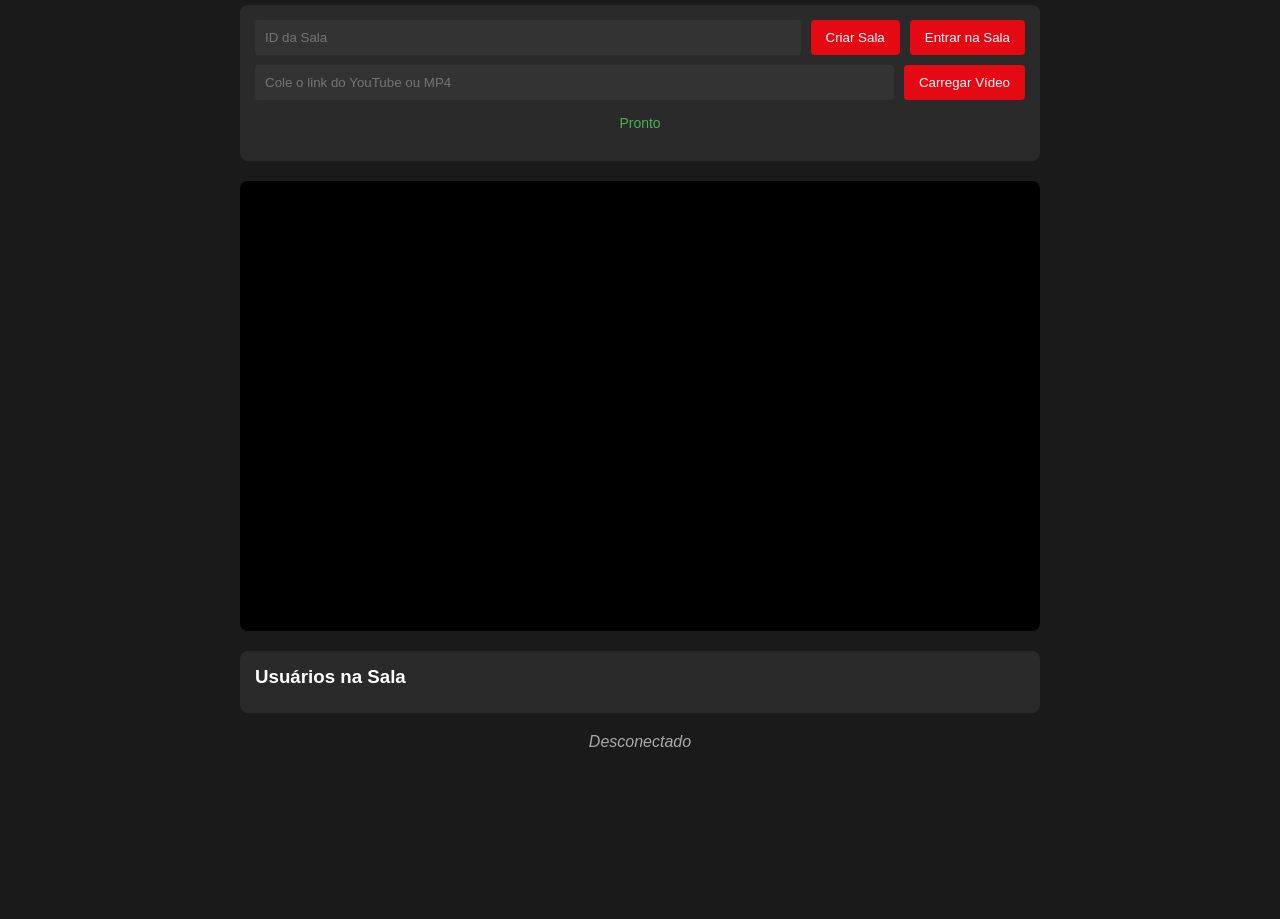
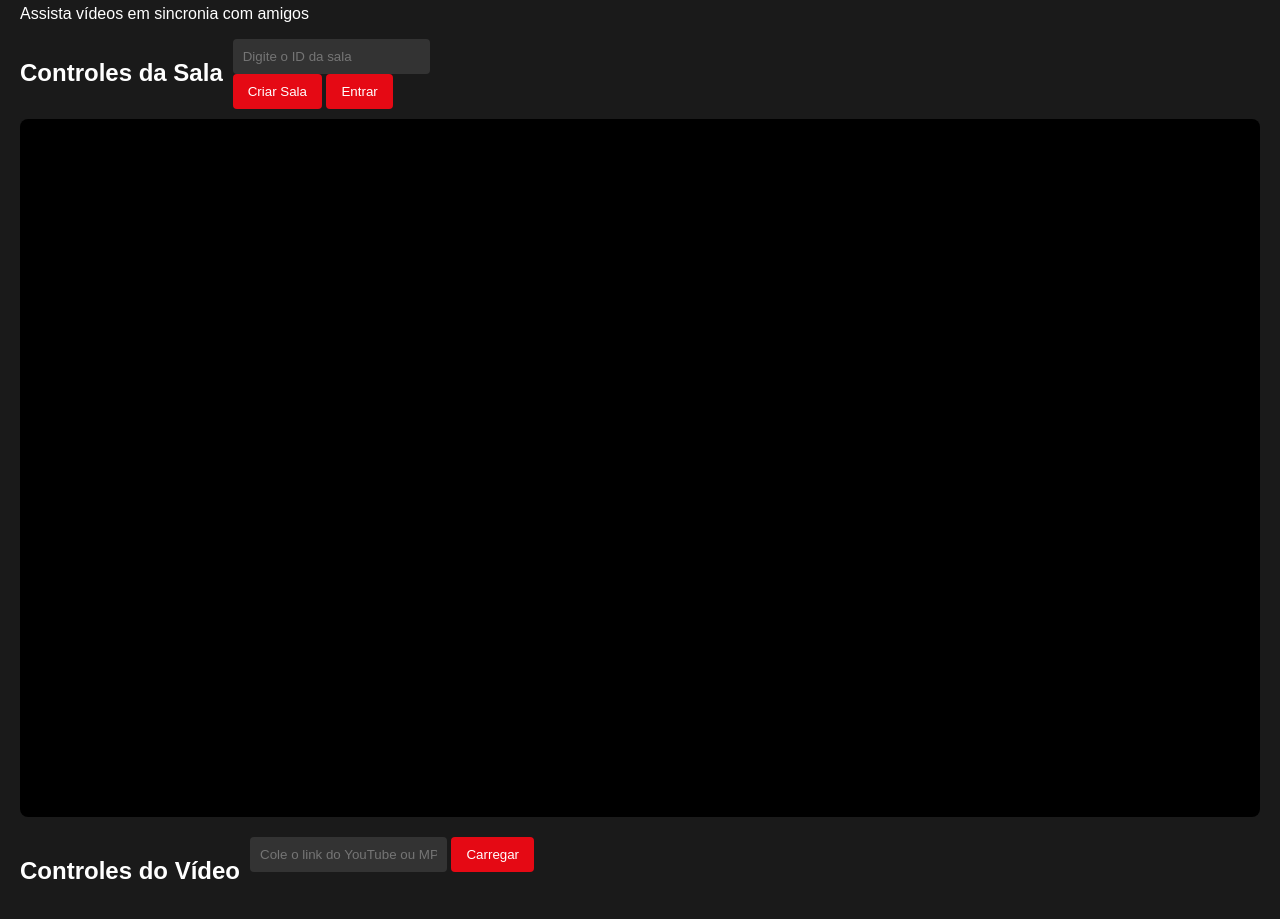
Before and after one commit to PablinXD24/share, a plain HTML site: page index.html in a window 1280 px wide. Shown: the part 94-1013 px from the top of the page. Before the commit the page ends 865 px from the top, so only its background shows below. Drawn offline with Linux system fonts and the light colour scheme.

Commit message:
Update index.html

```diff
--- a/index.html
+++ b/index.html
@@ -3,46 +3,65 @@
 <head>
     <meta charset="UTF-8">
     <meta name="viewport" content="width=device-width, initial-scale=1.0">
-    <title>Sala de Cinema Virtual</title>
+    <title>CineSync - Sala de Cinema Virtual</title>
+    <link rel="stylesheet" href="https://fonts.googleapis.com/css2?family=Poppins:wght@400;500;600;700&display=swap">
     <link rel="stylesheet" href="style.css">
     <!-- Firebase -->
     <script src="https://www.gstatic.com/firebasejs/9.6.0/firebase-app-compat.js"></script>
     <script src="https://www.gstatic.com/firebasejs/9.6.0/firebase-firestore-compat.js"></script>
     <!-- YouTube API -->
-    <script src="https://www.youtube.com/iframe_api"></script>
+    <script>
+        var tag = document.createElement('script');
+        tag.src = "https://www.youtube.com/iframe_api";
+        var firstScriptTag = document.getElementsByTagName('script')[0];
+        firstScriptTag.parentNode.insertBefore(tag, firstScriptTag);
+    </script>
 </head>
 <body>
-    <div class="container">
-        <h1>🎬 Sala de Cinema Virtual</h1>
+    <div class="app-container">
+        <header class="app-header">
+            <h1><span class="logo-icon">🎬</span> CineSync</h1>
+            <p class="app-subtitle">Assista vídeos em sincronia com amigos</p>
+        </header>
 
-        <div class="controls">
-            <div class="room-controls">
-                <input type="text" id="roomId" placeholder="ID da Sala">
-                <button id="createRoom">Criar Sala</button>
-                <button id="joinRoom">Entrar na Sala</button>
+        <main class="app-content">
+            <div class="room-controls card">
+                <h2 class="section-title">Controles da Sala</h2>
+                <div class="input-group">
+                    <input type="text" id="roomId" placeholder="Digite o ID da sala">
+                    <div class="button-group">
+                        <button id="createRoom" class="btn primary">Criar Sala</button>
+                        <button id="joinRoom" class="btn secondary">Entrar</button>
+                    </div>
+                </div>
             </div>
 
-            <div class="video-controls">
-                <input type="text" id="videoLink" placeholder="Cole o link do YouTube ou MP4">
-                <button id="loadVideo">Carregar Vídeo</button>
-                <div class="sync-status" id="syncStatus">Pronto</div>
+            <div class="video-container card">
+                <div id="ytPlayer"></div>
+                <video id="videoPlayer" controls></video>
+                <div class="sync-indicator" id="syncStatus">
+                    <div class="sync-dot"></div>
+                    <span>Pronto</span>
+                </div>
             </div>
-        </div>
 
-        <div class="video-container">
-            <!-- Player do YouTube -->
-            <div id="ytPlayer"></div>
+            <div class="video-controls card">
+                <h2 class="section-title">Controles do Vídeo</h2>
+                <div class="input-group">
+                    <input type="text" id="videoLink" placeholder="Cole o link do YouTube ou MP4">
+                    <button id="loadVideo" class="btn primary">Carregar</button>
+                </div>
+            </div>
 
-            <!-- Player para vídeos MP4 -->
-            <video id="videoPlayer" controls></video>
-        </div>
+            <div class="users-section card">
+                <h2 class="section-title">👥 Usuários na Sala <span id="userCount">0</span></h2>
+                <div class="user-list" id="userList">
+                    <div class="empty-state">Nenhum usuário na sala</div>
+                </div>
+            </div>
+        </main>
 
-        <div class="user-section">
-            <h3>Usuários na Sala</h3>
-            <div class="user-list" id="userList"></div>
-        </div>
-
-        <div class="status" id="status">Desconectado</div>
+        <div class="status-bar" id="status">Conecte-se a uma sala para começar</div>
     </div>
 
     <script src="script.js"></script>
```
